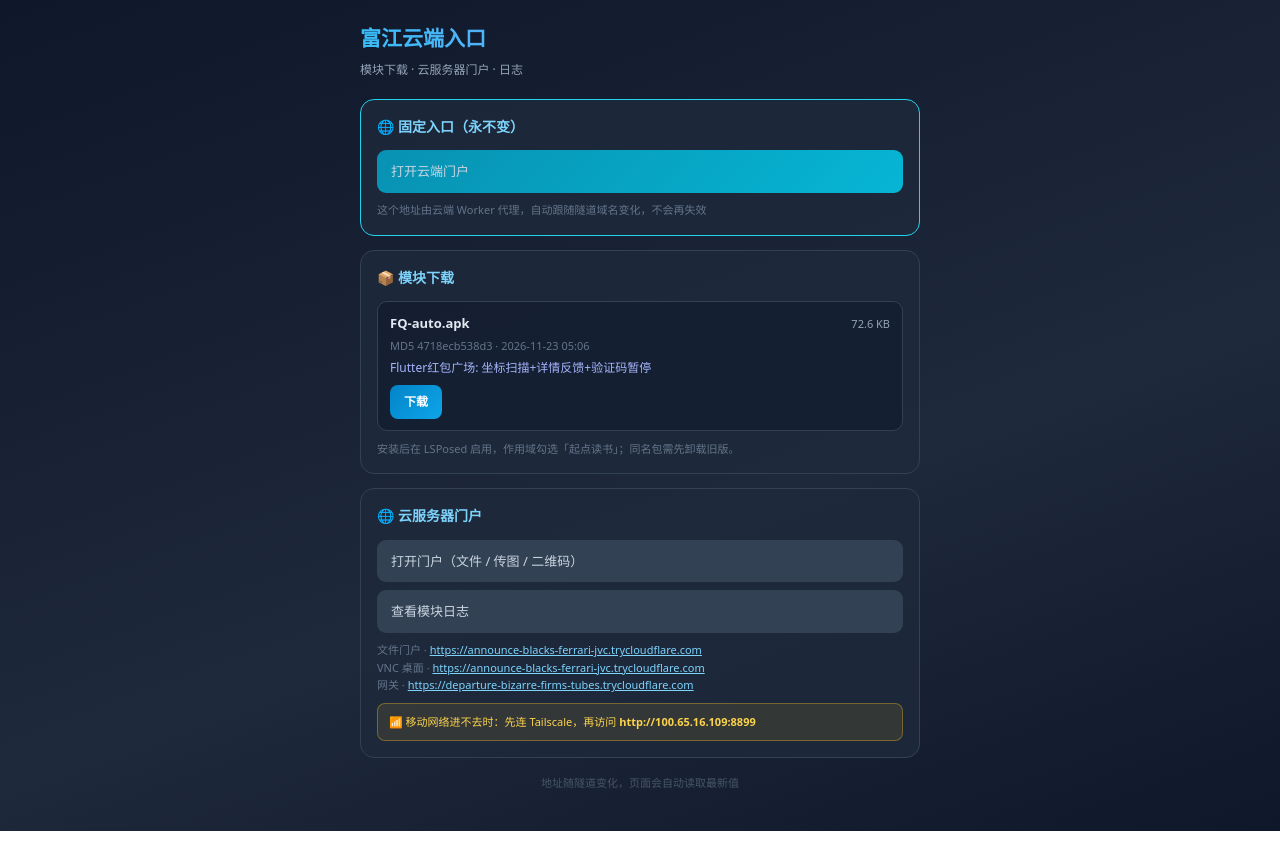
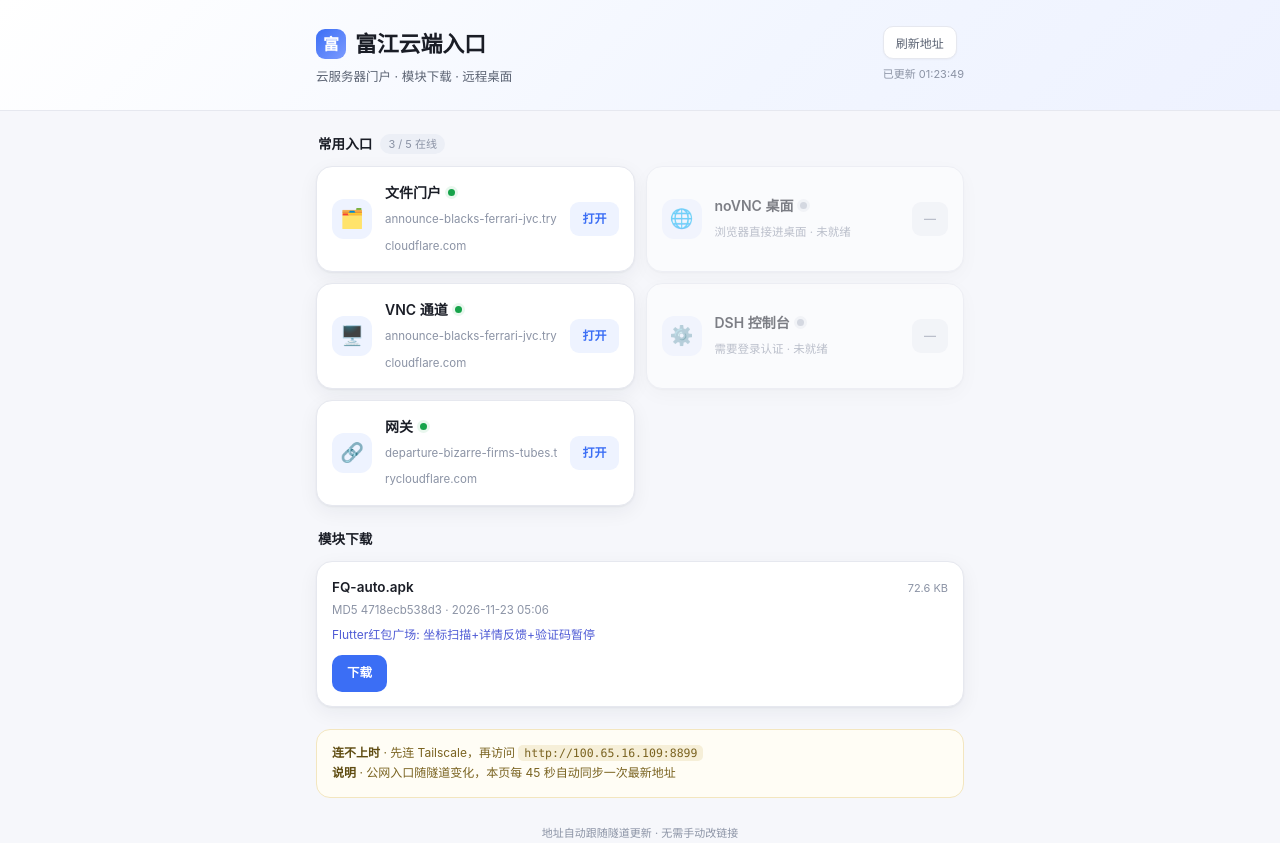
Before and after one commit to gezhanchao/gezhanchao.github.io, a plain HTML site: page index.html in a window 1280 px wide. Drawn offline with Linux system fonts and the light colour scheme.

Commit message:
ui: light theme, new layout, auto-updating noVNC entry

```diff
--- a/index.html
+++ b/index.html
@@ -1,82 +1,229 @@
 <!doctype html>
-<html lang="zh-CN"><head><meta charset="utf-8">
+<html lang="zh-CN">
+<head>
+<meta charset="utf-8">
 <meta name="viewport" content="width=device-width,initial-scale=1">
+<meta name="color-scheme" content="light">
 <title>富江云端入口</title>
 <style>
+:root{
+  --bg:#f6f7fb; --card:#ffffff; --line:#e6e8ef; --ink:#1a1d26; --ink2:#5b6373; --ink3:#8b93a5;
+  --brand:#3b6ef5; --brand-soft:#eef3ff; --ok:#16a34a; --ok-soft:#e9f7ee; --off:#b9bfcc;
+  --shadow:0 1px 2px rgba(20,26,45,.05),0 6px 20px rgba(20,26,45,.06);
+  --radius:16px;
+}
 *{box-sizing:border-box;margin:0;padding:0}
-body{font-family:system-ui,-apple-system,"Microsoft YaHei",sans-serif;background:linear-gradient(160deg,#0f172a,#1e293b 60%,#0f172a);color:#e2e8f0;min-height:100vh;padding:22px 14px 40px;line-height:1.6}
-.wrap{max-width:560px;margin:0 auto}
-h1{font-size:21px;font-weight:700;background:linear-gradient(90deg,#38bdf8,#a78bfa);-webkit-background-clip:text;background-clip:text;color:transparent}
-.sub{color:#94a3b8;font-size:12px;margin:4px 0 20px}
-.card{background:rgba(30,41,59,.78);border:1px solid #334155;border-radius:14px;padding:16px;margin-bottom:14px}
-.card h2{font-size:14px;color:#7dd3fc;margin-bottom:12px;font-weight:600;display:flex;align-items:center;gap:7px}
-.item{border:1px solid #334155;border-radius:10px;padding:11px 12px;margin-bottom:9px;background:rgba(15,23,42,.5)}
-.item .row1{display:flex;justify-content:space-between;align-items:baseline;gap:8px}
-.item .nm{font-size:13px;font-weight:600;color:#e2e8f0;word-break:break-all}
-.item .sz{font-size:11px;color:#94a3b8;white-space:nowrap}
-.item .meta{font-size:11px;color:#64748b;margin-top:4px;line-height:1.5}
-.item .note{font-size:12px;color:#a5b4fc;margin-top:4px}
-.item a.dl{display:inline-block;margin-top:8px;background:linear-gradient(135deg,#0284c7,#0ea5e9);color:#fff;text-decoration:none;padding:7px 14px;border-radius:8px;font-size:12px;font-weight:600}
-.item a.dl:hover{filter:brightness(1.1)}
-a.btn{display:flex;align-items:center;gap:9px;background:#334155;color:#cbd5e1;text-decoration:none;padding:11px 14px;border-radius:9px;font-size:13px;margin-bottom:8px}
-a.btn:hover{background:#3e4c63}
-.tip{font-size:11px;color:#64748b;margin-top:8px;line-height:1.6}
-.warn{background:rgba(251,191,36,.1);border:1px solid rgba(251,191,36,.35);color:#fcd34d;font-size:11px;padding:9px 11px;border-radius:8px;margin-top:9px}
-.hint{font-size:11px;color:#475569;text-align:center;margin-top:16px}
-</style></head><body><div class="wrap">
-<h1>富江云端入口</h1>
-<div class="sub">模块下载 · 云服务器门户 · 日志</div>
+html,body{height:100%}
+body{
+  font-family:-apple-system,BlinkMacSystemFont,"Segoe UI","PingFang SC","Microsoft YaHei",sans-serif;
+  background:var(--bg); color:var(--ink); line-height:1.65; -webkit-font-smoothing:antialiased;
+  padding:0 0 48px;
+}
+.wrap{max-width:680px;margin:0 auto;padding:0 16px}
 
-<div class="card" style="border-color:#22d3ee">
-<h2>&#127760; &#22266;&#23450;&#20837;&#21475;&#65288;&#27704;&#19981;&#21464;&#65289;</h2>
-<a class="btn" style="background:linear-gradient(135deg,#0891b2,#06b6d4)" href="https://cloud-server.1721361614.workers.dev/">&#25171;&#24320;&#20113;&#31471;&#38376;&#25143;</a>
-<div class="tip">&#36825;&#20010;&#22320;&#22336;&#30001;&#20113;&#31471; Worker &#20195;&#29702;&#65292;&#33258;&#21160;&#36319;&#38543;&#38567;&#36947;&#22495;&#21517;&#21464;&#21270;&#65292;&#19981;&#20250;&#20877;&#22833;&#25928;</div>
+/* header */
+header{
+  background:linear-gradient(135deg,#ffffff 0%,#f2f6ff 60%,#eef2ff 100%);
+  border-bottom:1px solid var(--line); padding:26px 0 22px; margin-bottom:22px;
+}
+header .wrap{display:flex;align-items:flex-start;justify-content:space-between;gap:14px}
+h1{font-size:22px;font-weight:700;letter-spacing:-.2px;display:flex;align-items:center;gap:9px}
+h1 .logo{
+  width:30px;height:30px;border-radius:9px;display:grid;place-items:center;font-size:16px;
+  background:linear-gradient(135deg,#3b6ef5,#7c9bff);color:#fff;flex:0 0 auto;
+}
+.sub{color:var(--ink2);font-size:12.5px;margin-top:5px}
+.refresh{
+  border:1px solid var(--line);background:#fff;color:var(--ink2);border-radius:10px;
+  padding:7px 12px;font-size:12px;cursor:pointer;white-space:nowrap;flex:0 0 auto;
+  box-shadow:0 1px 2px rgba(20,26,45,.04); transition:.18s;
+}
+.refresh:hover{border-color:#c9d3ee;color:var(--brand)}
+.refresh:active{transform:translateY(1px)}
+.stamp{font-size:11px;color:var(--ink3);text-align:right;margin-top:6px}
+
+/* section */
+section{margin-bottom:22px}
+.sec-head{display:flex;align-items:center;gap:8px;margin:0 2px 11px}
+.sec-head h2{font-size:13.5px;font-weight:650;letter-spacing:.1px}
+.sec-head .count{
+  font-size:11px;color:var(--ink3);background:#eceff6;border-radius:20px;padding:1px 8px;
+}
+
+/* service grid */
+.grid{display:grid;grid-template-columns:1fr;gap:11px}
+.svc{
+  display:flex;align-items:center;gap:13px;background:var(--card);border:1px solid var(--line);
+  border-radius:var(--radius);padding:14px 15px;text-decoration:none;color:inherit;
+  box-shadow:var(--shadow); transition:.18s;
+}
+.svc:hover{transform:translateY(-1px);border-color:#cfd9f5;box-shadow:0 2px 4px rgba(20,26,45,.06),0 10px 26px rgba(59,110,245,.10)}
+.svc .ico{
+  width:40px;height:40px;border-radius:12px;display:grid;place-items:center;font-size:19px;
+  background:var(--brand-soft);flex:0 0 auto;
+}
+.svc .body{flex:1;min-width:0}
+.svc .name{font-size:14px;font-weight:640;display:flex;align-items:center;gap:7px}
+.svc .host{font-size:11.5px;color:var(--ink3);margin-top:2px;word-break:break-all;line-height:1.45}
+.svc .go{
+  flex:0 0 auto;font-size:12px;font-weight:600;color:var(--brand);background:var(--brand-soft);
+  padding:7px 12px;border-radius:9px;
+}
+.dot{width:7px;height:7px;border-radius:50%;background:var(--ok);box-shadow:0 0 0 3px var(--ok-soft);flex:0 0 auto}
+.svc.off{opacity:.55;pointer-events:none}
+.svc.off .dot{background:var(--off);box-shadow:0 0 0 3px #eef0f5}
+.svc.off .go{background:#f0f2f7;color:var(--ink3)}
+
+/* apk list */
+.item{
+  background:var(--card);border:1px solid var(--line);border-radius:var(--radius);
+  padding:14px 15px;margin-bottom:10px;box-shadow:var(--shadow);
+}
+.item .row1{display:flex;justify-content:space-between;align-items:baseline;gap:10px}
+.item .nm{font-size:13.5px;font-weight:640;word-break:break-all}
+.item .sz{font-size:11px;color:var(--ink3);white-space:nowrap}
+.item .meta{font-size:11.5px;color:var(--ink3);margin-top:3px;word-break:break-all}
+.item .note{font-size:12px;color:#4f5bd5;margin-top:5px}
+.item a.dl{
+  display:inline-flex;align-items:center;gap:5px;margin-top:10px;background:var(--brand);color:#fff;
+  text-decoration:none;padding:8px 15px;border-radius:10px;font-size:12.5px;font-weight:600;
+  transition:.18s;
+}
+.item a.dl:hover{background:#2f5ee0}
+
+/* tips */
+.note-card{
+  background:#fffdf5;border:1px solid #f3e6bf;border-radius:14px;padding:13px 15px;
+  font-size:12px;color:#7a6320;line-height:1.7;
+}
+.note-card b{color:#5f4c11}
+.note-card code{
+  background:#f6efd8;border-radius:5px;padding:1px 6px;font-size:11.5px;
+  font-family:ui-monospace,SFMono-Regular,Menlo,monospace;
+}
+.empty{font-size:12.5px;color:var(--ink3);padding:14px 4px}
+footer{text-align:center;font-size:11px;color:var(--ink3);margin-top:26px;line-height:1.8}
+@media(min-width:560px){
+  .grid{grid-template-columns:1fr 1fr}
+}
+</style>
+</head>
+<body>
+
+<header>
+  <div class="wrap">
+    <div>
+      <h1><span class="logo">富</span>富江云端入口</h1>
+      <div class="sub">云服务器门户 · 模块下载 · 远程桌面</div>
+    </div>
+    <div>
+      <button class="refresh" id="btn">刷新地址</button>
+      <div class="stamp" id="stamp">读取中…</div>
+    </div>
+  </div>
+</header>
+
+<div class="wrap">
+
+  <section>
+    <div class="sec-head"><h2>常用入口</h2><span class="count" id="cnt">—</span></div>
+    <div class="grid" id="svc"></div>
+  </section>
+
+  <section>
+    <div class="sec-head"><h2>模块下载</h2></div>
+    <div id="list"><div class="empty">读取中…</div></div>
+  </section>
+
+  <section>
+    <div class="note-card">
+      <b>连不上时</b> · 先连 Tailscale，再访问 <code>http://100.65.16.109:8899</code><br>
+      <b>说明</b> · 公网入口随隧道变化，本页每 45 秒自动同步一次最新地址
+    </div>
+  </section>
+
+  <footer>地址自动跟随隧道更新 · 无需手动改链接</footer>
 </div>
 
-<div class="card">
-<h2>📦 模块下载</h2>
-<div id="list"><div class="tip">读取中…</div></div>
-<div class="tip">安装后在 LSPosed 启用，作用域勾选「起点读书」；同名包需先卸载旧版。</div>
-</div>
+<script>
+var SERVICES = [
+  { key:'files', icon:'🗂️', name:'文件门户', desc:'浏览 / 下载 / 上传' },
+  { key:'novnc', icon:'🌐', name:'noVNC 桌面', desc:'浏览器直接进桌面' },
+  { key:'vnc',   icon:'🖥️', name:'VNC 通道',   desc:'远程桌面备用入口' },
+  { key:'dsh',   icon:'⚙️', name:'DSH 控制台', desc:'需要登录认证' },
+  { key:'gw',    icon:'🔗', name:'网关',       desc:'转发服务' }
+];
 
-<div class="card">
-<h2>🌐 云服务器门户</h2>
-<a class="btn" id="go" href="#">打开门户（文件 / 传图 / 二维码）</a>
-<a class="btn" id="loglink" href="http://100.65.16.109:8899/module-log">查看模块日志</a>
-<div class="tip" id="addr">正在读取当前地址…</div>
-<div class="warn">📶 移动网络进不去时：先连 Tailscale，再访问 <b>http://100.65.16.109:8899</b></div>
-</div>
+function esc(s){ return String(s==null?'':s).replace(/[&<>"]/g,function(c){return {'&':'&amp;','<':'&lt;','>':'&gt;','"':'&quot;'}[c];}); }
+function host(u){ try { return new URL(u).host; } catch(e){ return u; } }
+function fmtSize(b){
+  if(!b) return '?';
+  if(b<1024) return b+' B';
+  if(b<1048576) return (b/1024).toFixed(1)+' KB';
+  return (b/1048576).toFixed(2)+' MB';
+}
 
-<div class="hint">地址随隧道变化，页面会自动读取最新值</div>
-</div>
-<script>
-function fmtSize(b){ if(!b) return '?'; if(b<1024) return b+' B'; if(b<1048576) return (b/1024).toFixed(1)+' KB'; return (b/1048576).toFixed(2)+' MB'; }
-function esc(s){ return String(s==null?'':s).replace(/[&<>"]/g,function(c){return {'&':'&amp;','<':'&lt;','>':'&gt;','"':'&quot;'}[c];}); }
-fetch('apks.json?t='+Date.now(),{cache:'no-store'}).then(function(r){return r.json()}).then(function(j){
-  var box=document.getElementById('list');
-  if(!j||!j.length){ box.innerHTML='<div class="tip">暂无文件</div>'; return; }
-  box.innerHTML=j.map(function(e){
-    return '<div class="item"><div class="row1"><span class="nm">'+esc(e.name)+'</span>'
-      +'<span class="sz">'+fmtSize(e.size)+'</span></div>'
-      +'<div class="meta">MD5 '+esc(e.md5)+' · '+esc(e.time)+'</div>'
-      +(e.note?'<div class="note">'+esc(e.note)+'</div>':'')
-      +'<a class="dl" href="./'+esc(e.name)+'" download>下载</a></div>';
-  }).join('');
-}).catch(function(){ document.getElementById('list').innerHTML='<div class="tip">索引读取失败</div>'; });
+function renderServices(t){
+  var box=document.getElementById('svc'), html='', live=0;
+  SERVICES.forEach(function(s){
+    var url=t[s.key]||'';
+    var on=!!url;
+    if(on) live++;
+    html+='<a class="svc'+(on?'':' off')+'"'+(on?' href="'+esc(url)+'" target="_blank" rel="noopener"':'')+'>'
+        + '<span class="ico">'+s.icon+'</span>'
+        + '<span class="body">'
+        +   '<span class="name">'+esc(s.name)+'<span class="dot"></span></span>'
+        +   '<span class="host">'+(on?esc(host(url)):esc(s.desc+' · 未就绪'))+'</span>'
+        + '</span>'
+        + '<span class="go">'+(on?'打开':'—')+'</span>'
+        + '</a>';
+  });
+  box.innerHTML=html;
+  document.getElementById('cnt').textContent=live+' / '+SERVICES.length+' 在线';
+}
 
-fetch('targets.json?t='+Date.now(),{cache:'no-store'}).then(function(r){return r.json()}).then(function(j){
-  var go=document.getElementById('go'), a=document.getElementById('addr');
-  if(j.files) go.href=j.files;
-  var rows=[];
-  [['files','文件门户'],['vnc','VNC 桌面'],['dsh','DSH Web'],['gw','网关']].forEach(function(kv){
-    if(j[kv[0]]) rows.push(kv[1]+' · <a style="color:#7dd3fc;word-break:break-all" href="'+esc(j[kv[0]])+'">'+esc(j[kv[0]])+'</a>');
+function loadTargets(){
+  var url='targets.json?t='+Date.now();
+  fetch(url,{cache:'no-store'}).then(function(r){
+    if(!r.ok) throw new Error('http '+r.status);
+    return r.json();
+  }).then(function(t){
+    renderServices(t||{});
+    document.getElementById('stamp').textContent='已更新 '+new Date().toLocaleTimeString('zh-CN',{hour12:false});
+  }).catch(function(){
+    renderServices({});
+    document.getElementById('stamp').textContent='读取失败，稍后重试';
   });
-  a.innerHTML=rows.length?rows.join('<br>'):'暂无记录';
-}).catch(function(){
-  document.getElementById('addr').textContent='targets.json 读取失败';
-  fetch('target.txt?t='+Date.now(),{cache:'no-store'}).then(function(r){return r.text()}).then(function(t){
-    if(t&&t.indexOf('http')===0) document.getElementById('go').href=t.trim();
-  }).catch(function(){});
+}
+
+function loadApks(){
+  fetch('apks.json?t='+Date.now(),{cache:'no-store'}).then(function(r){return r.json()}).then(function(j){
+    var box=document.getElementById('list');
+    if(!j||!j.length){ box.innerHTML='<div class="empty">暂无文件</div>'; return; }
+    box.innerHTML=j.map(function(e){
+      return '<div class="item">'
+        + '<div class="row1"><span class="nm">'+esc(e.name)+'</span><span class="sz">'+fmtSize(e.size)+'</span></div>'
+        + '<div class="meta">MD5 '+esc(e.md5)+' · '+esc(e.time)+'</div>'
+        + (e.note?'<div class="note">'+esc(e.note)+'</div>':'')
+        + '<a class="dl" href="./'+esc(e.name)+'" download>下载</a>'
+        + '</div>';
+    }).join('');
+  }).catch(function(){
+    document.getElementById('list').innerHTML='<div class="empty">索引读取失败</div>';
+  });
+}
+
+document.getElementById('btn').addEventListener('click',function(){
+  document.getElementById('stamp').textContent='刷新中…';
+  loadTargets(); loadApks();
 });
+
+document.addEventListener('visibilitychange',function(){ if(!document.hidden) loadTargets(); });
+window.addEventListener('focus',function(){ loadTargets(); });
+setInterval(loadTargets,45000);
+
+loadTargets();
+loadApks();
 </script>
-</body></html>
+</body>
+</html>
```
